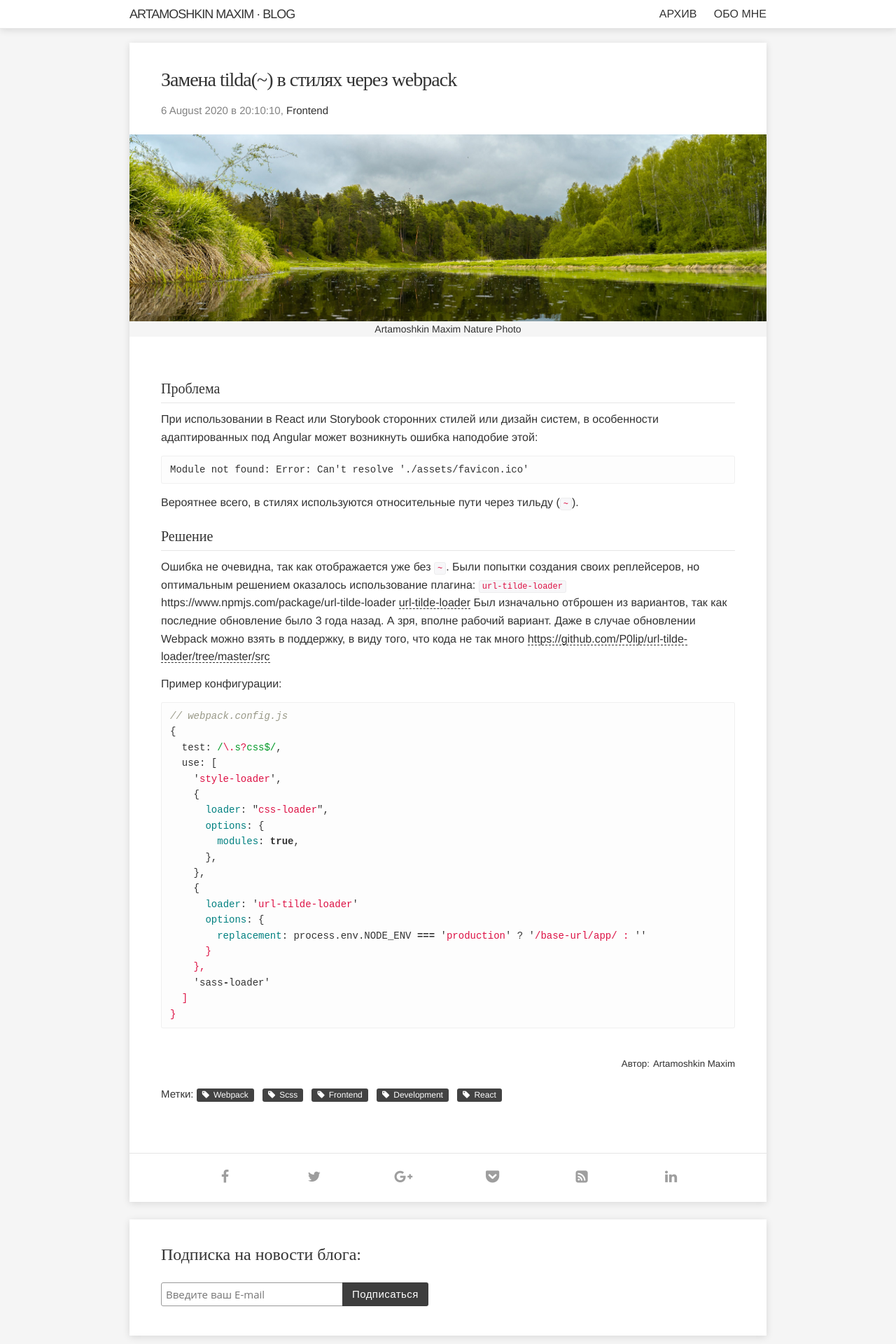
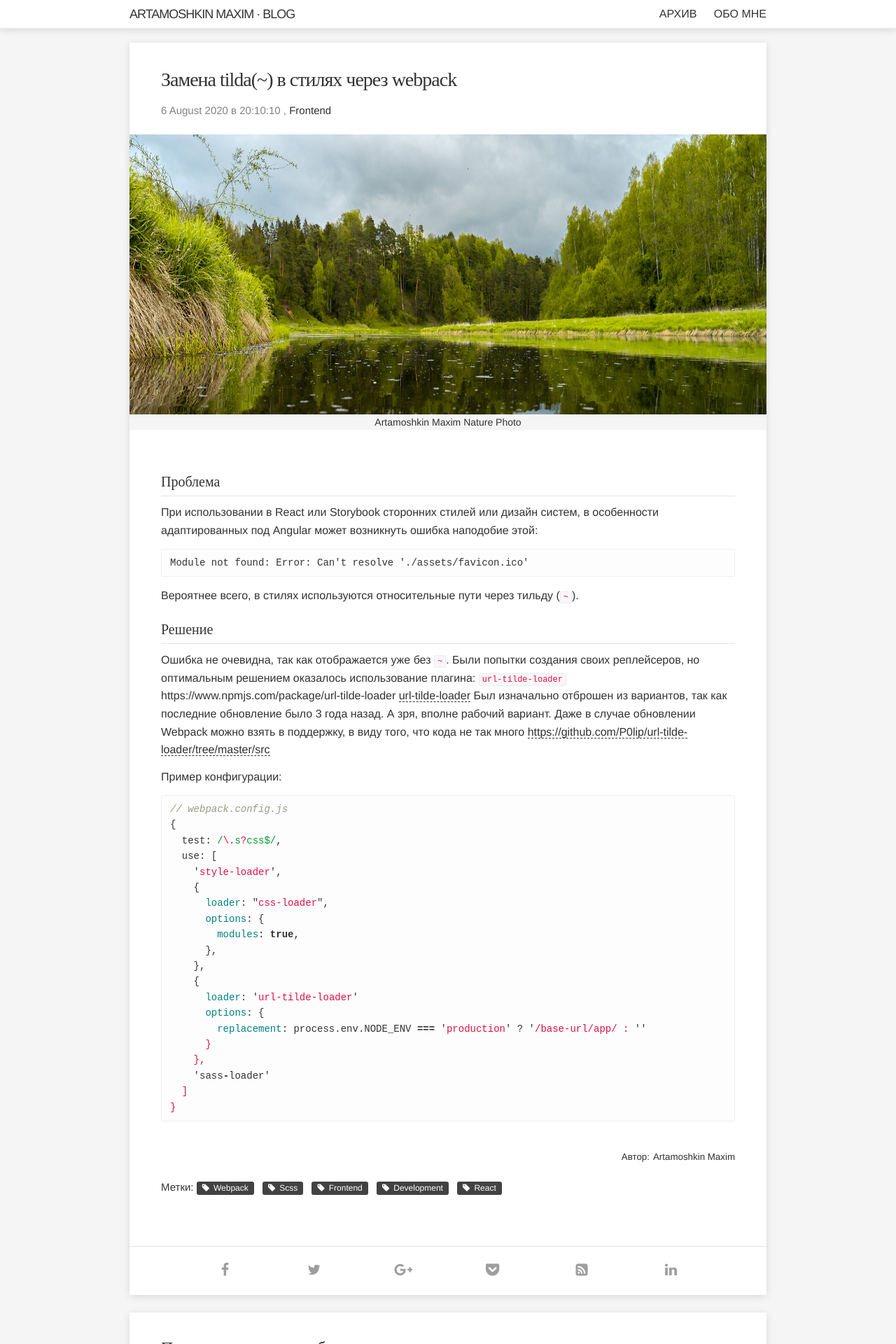
Before and after one commit to martamoshkin/blog.zverit.com, a Jekyll site: the page built from _posts/frontend/other/2020-08-07-webpack-url-tilde-loader.md, in a window 1280 px wide. Shown: the top 1920 px of the page at 70% size. Built offline with Jekyll 4.4.1, drawn with Linux system fonts in a browser that asks for light colours; some web fonts are replaced; comment, search, counter and statistics services are not loaded.

Commit message:
fix scss

```diff
--- a/_includes/head.html
+++ b/_includes/head.html
@@ -4,10 +4,12 @@
 	<meta name="viewport" content="width=device-width, initial-scale=1">
 	<meta name="author" content="Artamoshkin Maxim" />
 	<meta name="theme-color" content="#F5F5F5">
+
 	<meta name="mobile-web-app-capable" content="yes">
 	<meta name="wot-verification" content="deec9c67c255af56b8f2"/>
     <link rel="manifest" href="/pwa/manifest.json">
-<meta name="yandex-verification" content="4bc5610edf9121b0" />
+
+	<meta name="yandex-verification" content="4bc5610edf9121b0" />
 
 	<link rel="apple-touch-icon" sizes="180x180" href="/apple-touch-icon.png">
 	<link rel="icon" type="image/png" sizes="32x32" href="/favicon-32x32.png">
--- a/_layouts/post.html
+++ b/_layouts/post.html
@@ -2,14 +2,17 @@
 layout: default
 ---
 <article class="post" itemscope itemtype="http://schema.org/BlogPosting">
-	<meta itemprop="keywords" content="{{ page.tags | join: ',' }}" />
-	<meta itemprop="description" content="{{ content | strip_html | truncatewords: 40 }}" />
+    <meta itemprop="keywords" content="{{ page.tags | join: ',' }}"/>
+    <meta itemprop="description" content="{{ content | strip_html | truncatewords: 40 }}"/>
     <header class="post-header">
-		<h1 class="post-title"  itemprop="name headline">{{ page.title }}</h1>
+        <h1 class="post-title" itemprop="name headline">{{ page.title }}</h1>
         <meta itemprop="dateModified" content="{{ page.date | date_to_xmlschema }}">
         <div class="post-meta">
 
-			<time datetime="{{ page.date | date_to_xmlschema }}"  itemprop="datePublished">{{ page.date | date: "%-d %B %Y в %T" }}</time>,
+            <time datetime="{{ page.date | date_to_xmlschema }}" itemprop="datePublished">{{ page.date | date: "%-d %B
+                %Y в %T" }}
+            </time>
+            ,
             <a class="category" href="/category#{{page.category | slugify}}">{{page.category}} </a>
         </div>
     </header>
@@ -17,17 +20,25 @@
     {% if page.image %}
     <figure class="post-logo" itemscope itemprop="image" itemtype="http://schema.org/ImageObject">
         <picture>
-			<img class="image" itemprop="url contentUrl" src="{{ site.url }}{{ page.image }}" alt="{{ page.image_alt }}">
+            {% if page.image_height %}
+            <img class="image" height="{{page.image_height}}" itemprop="url contentUrl" src="{{ site.url }}{{ page.image }}"
+                 alt="{{ page.image_alt }}">
+            {% else %}
+            <img class="image" height="400px" itemprop="url contentUrl" src="{{ site.url }}{{ page.image }}"
+                 alt="{{ page.image_alt }}">
+            {% endif %}
+
             <!-- <img width="920" height="270" itemprop="url contentUrl" src="{{ site.url }}{{ page.image }}" alt="{{ page.image_alt }}"> -->
         </picture>
         <meta itemprop="width" content="120">
         <meta itemprop="height" content="90">
-		<meta itemprop="datePublished" content="{{ page.date | date: "%-d %B %Y" }}"/>
+        <meta itemprop="datePublished" content="{{ page.date | date: " %-d %B %Y
+        " }}"/>
         <figcaption itemprop="caption description">{{ page.image_alt }}</figcaption>
     </figure>
     {% endif %}
 
-	<div class="post-content"  itemprop="articleBody">
+    <div class="post-content" itemprop="articleBody">
         {{ content }}
     </div>
     {% if page.author %}
@@ -53,12 +64,21 @@
     </div>
 
     <ul class="share-buttons">
-		<li><a href="https://www.facebook.com/sharer/sharer.php?u={{ site.url }}{{ page.url }}&t=" rel="noopener" title="Share on Facebook" target="_blank"><span class="facebook fa fa-facebook"></span></a></li>
-		<li><a href="https://twitter.com/intent/tweet?url={{ site.url }}{{ page.url }}&text={{ page.title }}" rel="noopener" target="_blank" title="Tweet" ><span class="twitter fa fa-twitter"> </span></a></li>
-		<li><a href="https://plus.google.com/share?url={{ site.url }}{{ page.url }}" rel="noopener" target="_blank" title="Share on Google+"><span class="gplus fa fa-google-plus"></span></a></li>
-		<li><a href="https://getpocket.com/save?url={{ site.url }}{{ page.url }}&title={{ page.title }}" rel="noopener" target="_blank" title="Add to Pocket" ><span class="pocket fa fa-get-pocket"> </span></a></li>
-		<li><a href='https://feedly.com/i/subscription/feed%2Fhttp%3A%2F%2Fblog.zverit.com%2Ffeed.xml' rel="noopener" target='blank' title="Subscribe in Feedly"><span class="feedly fa fa-rss-square"></span></a><li>
-			<li><a href="http://www.linkedin.com/shareArticle?mini=true&url={{ site.url }}{{ page.url }}&title={{ page.title }}&summary=&source={{ site.title }}+#zveritblog" rel="noopener" target="_blank" title="Share on LinkedIn" ><span class="linkedin fa fa-linkedin"></span></a></li>
+        <li><a href="https://www.facebook.com/sharer/sharer.php?u={{ site.url }}{{ page.url }}&t=" rel="noopener"
+               title="Share on Facebook" target="_blank"><span class="facebook fa fa-facebook"></span></a></li>
+        <li><a href="https://twitter.com/intent/tweet?url={{ site.url }}{{ page.url }}&text={{ page.title }}"
+               rel="noopener" target="_blank" title="Tweet"><span class="twitter fa fa-twitter"> </span></a></li>
+        <li><a href="https://plus.google.com/share?url={{ site.url }}{{ page.url }}" rel="noopener" target="_blank"
+               title="Share on Google+"><span class="gplus fa fa-google-plus"></span></a></li>
+        <li><a href="https://getpocket.com/save?url={{ site.url }}{{ page.url }}&title={{ page.title }}" rel="noopener"
+               target="_blank" title="Add to Pocket"><span class="pocket fa fa-get-pocket"> </span></a></li>
+        <li><a href='https://feedly.com/i/subscription/feed%2Fhttp%3A%2F%2Fblog.zverit.com%2Ffeed.xml' rel="noopener"
+               target='blank' title="Subscribe in Feedly"><span class="feedly fa fa-rss-square"></span></a>
+        <li>
+        <li>
+            <a href="http://www.linkedin.com/shareArticle?mini=true&url={{ site.url }}{{ page.url }}&title={{ page.title }}&summary=&source={{ site.title }}+#zveritblog"
+               rel="noopener" target="_blank" title="Share on LinkedIn"><span
+                    class="linkedin fa fa-linkedin"></span></a></li>
     </ul>
 
     <div itemprop="publisher" itemscope itemtype="https://schema.org/Organization">
@@ -110,9 +131,9 @@
     <!-- Yandex.RTB R-A-279962-1 -->
     <div id="yandex_rtb_R-A-279962-1"></div>
     <script type="text/javascript">
-			(function(w, d, n, s, t) {
+        (function (w, d, n, s, t) {
             w[n] = w[n] || [];
-				w[n].push(function() {
+            w[n].push(function () {
                 Ya.Context.AdvManager.render({
                     blockId: "R-A-279962-1",
                     renderTo: "yandex_rtb_R-A-279962-1",
@@ -135,7 +156,7 @@
         this.page.url = "{{site.url}}{{page.url}}";
         this.page.identifier = "{{page.url}}";
     };
-		(function() {
+    (function () {
         var d = document, s = d.createElement('script');
 
         s.src = '//blogzverit.disqus.com/embed.js';
@@ -146,9 +167,9 @@
 </script>
 <noscript>Please enable JavaScript to view the comments</noscript>
 <script type="text/javascript">
-		(function(w, d, n, s, t) {
+    (function (w, d, n, s, t) {
         w[n] = w[n] || [];
-			w[n].push(function() {
+        w[n].push(function () {
             Ya.Context.AdvManager.render({
                 blockId: "R-A-279962-3",
                 renderTo: "yandex_rtb_R-A-279962-3",
--- a/css/font.css
+++ b/css/font.css
@@ -3,6 +3,7 @@
   font-family: 'Arimo';
   font-style: italic;
   font-weight: 400;
+  font-display: swap;
   src: local('Arimo Italic'), local('Arimo-Italic'), url(https://fonts.gstatic.com/s/arimo/v11/P5sCzZCDf9_T_10c9C5kiK-u.woff2) format('woff2');
   unicode-range: U+0460-052F, U+1C80-1C88, U+20B4, U+2DE0-2DFF, U+A640-A69F, U+FE2E-FE2F;
 }
@@ -11,6 +12,7 @@
   font-family: 'Arimo';
   font-style: italic;
   font-weight: 400;
+  font-display: swap;
   src: local('Arimo Italic'), local('Arimo-Italic'), url(https://fonts.gstatic.com/s/arimo/v11/P5sCzZCDf9_T_10c9CdkiK-u.woff2) format('woff2');
   unicode-range: U+0400-045F, U+0490-0491, U+04B0-04B1, U+2116;
 }
@@ -19,6 +21,7 @@
   font-family: 'Arimo';
   font-style: italic;
   font-weight: 400;
+  font-display: swap;
   src: local('Arimo Italic'), local('Arimo-Italic'), url(https://fonts.gstatic.com/s/arimo/v11/P5sCzZCDf9_T_10c9C9kiK-u.woff2) format('woff2');
   unicode-range: U+1F00-1FFF;
 }
@@ -27,6 +30,7 @@
   font-family: 'Arimo';
   font-style: italic;
   font-weight: 400;
+  font-display: swap;
   src: local('Arimo Italic'), local('Arimo-Italic'), url(https://fonts.gstatic.com/s/arimo/v11/P5sCzZCDf9_T_10c9CBkiK-u.woff2) format('woff2');
   unicode-range: U+0370-03FF;
 }
@@ -35,6 +39,7 @@
   font-family: 'Arimo';
   font-style: italic;
   font-weight: 400;
+  font-display: swap;
   src: local('Arimo Italic'), local('Arimo-Italic'), url(https://fonts.gstatic.com/s/arimo/v11/P5sCzZCDf9_T_10c9CFkiK-u.woff2) format('woff2');
   unicode-range: U+0590-05FF, U+20AA, U+25CC, U+FB1D-FB4F;
 }
@@ -43,6 +48,7 @@
   font-family: 'Arimo';
   font-style: italic;
   font-weight: 400;
+  font-display: swap;
   src: local('Arimo Italic'), local('Arimo-Italic'), url(https://fonts.gstatic.com/s/arimo/v11/P5sCzZCDf9_T_10c9CxkiK-u.woff2) format('woff2');
   unicode-range: U+0102-0103, U+0110-0111, U+1EA0-1EF9, U+20AB;
 }
@@ -51,6 +57,7 @@
   font-family: 'Arimo';
   font-style: italic;
   font-weight: 400;
+  font-display: swap;
   src: local('Arimo Italic'), local('Arimo-Italic'), url(https://fonts.gstatic.com/s/arimo/v11/P5sCzZCDf9_T_10c9C1kiK-u.woff2) format('woff2');
   unicode-range: U+0100-024F, U+0259, U+1E00-1EFF, U+2020, U+20A0-20AB, U+20AD-20CF, U+2113, U+2C60-2C7F, U+A720-A7FF;
 }
@@ -59,6 +66,7 @@
   font-family: 'Arimo';
   font-style: italic;
   font-weight: 400;
+  font-display: swap;
   src: local('Arimo Italic'), local('Arimo-Italic'), url(https://fonts.gstatic.com/s/arimo/v11/P5sCzZCDf9_T_10c9CNkiA.woff2) format('woff2');
   unicode-range: U+0000-00FF, U+0131, U+0152-0153, U+02BB-02BC, U+02C6, U+02DA, U+02DC, U+2000-206F, U+2074, U+20AC, U+2122, U+2191, U+2193, U+2212, U+2215, U+FEFF, U+FFFD;
 }
@@ -67,6 +75,7 @@
   font-family: 'Arimo';
   font-style: italic;
   font-weight: 700;
+  font-display: swap;
   src: local('Arimo Bold Italic'), local('Arimo-BoldItalic'), url(https://fonts.gstatic.com/s/arimo/v11/P5sHzZCDf9_T_10c_JhBnZ2P1OE2.woff2) format('woff2');
   unicode-range: U+0460-052F, U+1C80-1C88, U+20B4, U+2DE0-2DFF, U+A640-A69F, U+FE2E-FE2F;
 }
@@ -75,6 +84,7 @@
   font-family: 'Arimo';
   font-style: italic;
   font-weight: 700;
+  font-display: swap;
   src: local('Arimo Bold Italic'), local('Arimo-BoldItalic'), url(https://fonts.gstatic.com/s/arimo/v11/P5sHzZCDf9_T_10c_JhBnZSP1OE2.woff2) format('woff2');
   unicode-range: U+0400-045F, U+0490-0491, U+04B0-04B1, U+2116;
 }
@@ -83,6 +93,7 @@
   font-family: 'Arimo';
   font-style: italic;
   font-weight: 700;
+  font-display: swap;
   src: local('Arimo Bold Italic'), local('Arimo-BoldItalic'), url(https://fonts.gstatic.com/s/arimo/v11/P5sHzZCDf9_T_10c_JhBnZyP1OE2.woff2) format('woff2');
   unicode-range: U+1F00-1FFF;
 }
@@ -91,6 +102,7 @@
   font-family: 'Arimo';
   font-style: italic;
   font-weight: 700;
+  font-display: swap;
   src: local('Arimo Bold Italic'), local('Arimo-BoldItalic'), url(https://fonts.gstatic.com/s/arimo/v11/P5sHzZCDf9_T_10c_JhBnZOP1OE2.woff2) format('woff2');
   unicode-range: U+0370-03FF;
 }
@@ -99,6 +111,7 @@
   font-family: 'Arimo';
   font-style: italic;
   font-weight: 700;
+  font-display: swap;
   src: local('Arimo Bold Italic'), local('Arimo-BoldItalic'), url(https://fonts.gstatic.com/s/arimo/v11/P5sHzZCDf9_T_10c_JhBnZKP1OE2.woff2) format('woff2');
   unicode-range: U+0590-05FF, U+20AA, U+25CC, U+FB1D-FB4F;
 }
@@ -107,6 +120,7 @@
   font-family: 'Arimo';
   font-style: italic;
   font-weight: 700;
+  font-display: swap;
   src: local('Arimo Bold Italic'), local('Arimo-BoldItalic'), url(https://fonts.gstatic.com/s/arimo/v11/P5sHzZCDf9_T_10c_JhBnZ-P1OE2.woff2) format('woff2');
   unicode-range: U+0102-0103, U+0110-0111, U+1EA0-1EF9, U+20AB;
 }
@@ -115,6 +129,7 @@
   font-family: 'Arimo';
   font-style: italic;
   font-weight: 700;
+  font-display: swap;
   src: local('Arimo Bold Italic'), local('Arimo-BoldItalic'), url(https://fonts.gstatic.com/s/arimo/v11/P5sHzZCDf9_T_10c_JhBnZ6P1OE2.woff2) format('woff2');
   unicode-range: U+0100-024F, U+0259, U+1E00-1EFF, U+2020, U+20A0-20AB, U+20AD-20CF, U+2113, U+2C60-2C7F, U+A720-A7FF;
 }
@@ -123,6 +138,7 @@
   font-family: 'Arimo';
   font-style: italic;
   font-weight: 700;
+  font-display: swap;
   src: local('Arimo Bold Italic'), local('Arimo-BoldItalic'), url(https://fonts.gstatic.com/s/arimo/v11/P5sHzZCDf9_T_10c_JhBnZCP1A.woff2) format('woff2');
   unicode-range: U+0000-00FF, U+0131, U+0152-0153, U+02BB-02BC, U+02C6, U+02DA, U+02DC, U+2000-206F, U+2074, U+20AC, U+2122, U+2191, U+2193, U+2212, U+2215, U+FEFF, U+FFFD;
 }
@@ -131,6 +147,7 @@
   font-family: 'Arimo';
   font-style: normal;
   font-weight: 400;
+  font-display: swap;
   src: local('Arimo Regular'), local('Arimo-Regular'), url(https://fonts.gstatic.com/s/arimo/v11/P5sMzZCDf9_T_10UxCF8jA.woff2) format('woff2');
   unicode-range: U+0460-052F, U+1C80-1C88, U+20B4, U+2DE0-2DFF, U+A640-A69F, U+FE2E-FE2F;
 }
@@ -139,6 +156,7 @@
   font-family: 'Arimo';
   font-style: normal;
   font-weight: 400;
+  font-display: swap;
   src: local('Arimo Regular'), local('Arimo-Regular'), url(https://fonts.gstatic.com/s/arimo/v11/P5sMzZCDf9_T_10dxCF8jA.woff2) format('woff2');
   unicode-range: U+0400-045F, U+0490-0491, U+04B0-04B1, U+2116;
 }
@@ -147,6 +165,7 @@
   font-family: 'Arimo';
   font-style: normal;
   font-weight: 400;
+  font-display: swap;
   src: local('Arimo Regular'), local('Arimo-Regular'), url(https://fonts.gstatic.com/s/arimo/v11/P5sMzZCDf9_T_10VxCF8jA.woff2) format('woff2');
   unicode-range: U+1F00-1FFF;
 }
@@ -155,6 +174,7 @@
   font-family: 'Arimo';
   font-style: normal;
   font-weight: 400;
+  font-display: swap;
   src: local('Arimo Regular'), local('Arimo-Regular'), url(https://fonts.gstatic.com/s/arimo/v11/P5sMzZCDf9_T_10axCF8jA.woff2) format('woff2');
   unicode-range: U+0370-03FF;
 }
@@ -163,6 +183,7 @@
   font-family: 'Arimo';
   font-style: normal;
   font-weight: 400;
+  font-display: swap;
   src: local('Arimo Regular'), local('Arimo-Regular'), url(https://fonts.gstatic.com/s/arimo/v11/P5sMzZCDf9_T_10bxCF8jA.woff2) format('woff2');
   unicode-range: U+0590-05FF, U+20AA, U+25CC, U+FB1D-FB4F;
 }
@@ -171,6 +192,7 @@
   font-family: 'Arimo';
   font-style: normal;
   font-weight: 400;
+  font-display: swap;
   src: local('Arimo Regular'), local('Arimo-Regular'), url(https://fonts.gstatic.com/s/arimo/v11/P5sMzZCDf9_T_10WxCF8jA.woff2) format('woff2');
   unicode-range: U+0102-0103, U+0110-0111, U+1EA0-1EF9, U+20AB;
 }
@@ -179,6 +201,7 @@
   font-family: 'Arimo';
   font-style: normal;
   font-weight: 400;
+  font-display: swap;
   src: local('Arimo Regular'), local('Arimo-Regular'), url(https://fonts.gstatic.com/s/arimo/v11/P5sMzZCDf9_T_10XxCF8jA.woff2) format('woff2');
   unicode-range: U+0100-024F, U+0259, U+1E00-1EFF, U+2020, U+20A0-20AB, U+20AD-20CF, U+2113, U+2C60-2C7F, U+A720-A7FF;
 }
@@ -187,6 +210,7 @@
   font-family: 'Arimo';
   font-style: normal;
   font-weight: 400;
+  font-display: swap;
   src: local('Arimo Regular'), local('Arimo-Regular'), url(https://fonts.gstatic.com/s/arimo/v11/P5sMzZCDf9_T_10ZxCE.woff2) format('woff2');
   unicode-range: U+0000-00FF, U+0131, U+0152-0153, U+02BB-02BC, U+02C6, U+02DA, U+02DC, U+2000-206F, U+2074, U+20AC, U+2122, U+2191, U+2193, U+2212, U+2215, U+FEFF, U+FFFD;
 }
@@ -195,6 +219,7 @@
   font-family: 'Arimo';
   font-style: normal;
   font-weight: 700;
+  font-display: swap;
   src: local('Arimo Bold'), local('Arimo-Bold'), url(https://fonts.gstatic.com/s/arimo/v11/P5sBzZCDf9_T_1Wi4TROrZKX0A.woff2) format('woff2');
   unicode-range: U+0460-052F, U+1C80-1C88, U+20B4, U+2DE0-2DFF, U+A640-A69F, U+FE2E-FE2F;
 }
@@ -203,6 +228,7 @@
   font-family: 'Arimo';
   font-style: normal;
   font-weight: 700;
+  font-display: swap;
   src: local('Arimo Bold'), local('Arimo-Bold'), url(https://fonts.gstatic.com/s/arimo/v11/P5sBzZCDf9_T_1Wi4TRHrZKX0A.woff2) format('woff2');
   unicode-range: U+0400-045F, U+0490-0491, U+04B0-04B1, U+2116;
 }
@@ -211,6 +237,7 @@
   font-family: 'Arimo';
   font-style: normal;
   font-weight: 700;
+  font-display: swap;
   src: local('Arimo Bold'), local('Arimo-Bold'), url(https://fonts.gstatic.com/s/arimo/v11/P5sBzZCDf9_T_1Wi4TRPrZKX0A.woff2) format('woff2');
   unicode-range: U+1F00-1FFF;
 }
@@ -219,6 +246,7 @@
   font-family: 'Arimo';
   font-style: normal;
   font-weight: 700;
+  font-display: swap;
   src: local('Arimo Bold'), local('Arimo-Bold'), url(https://fonts.gstatic.com/s/arimo/v11/P5sBzZCDf9_T_1Wi4TRArZKX0A.woff2) format('woff2');
   unicode-range: U+0370-03FF;
 }
@@ -227,6 +255,7 @@
   font-family: 'Arimo';
   font-style: normal;
   font-weight: 700;
+  font-display: swap;
   src: local('Arimo Bold'), local('Arimo-Bold'), url(https://fonts.gstatic.com/s/arimo/v11/P5sBzZCDf9_T_1Wi4TRBrZKX0A.woff2) format('woff2');
   unicode-range: U+0590-05FF, U+20AA, U+25CC, U+FB1D-FB4F;
 }
@@ -235,6 +264,7 @@
   font-family: 'Arimo';
   font-style: normal;
   font-weight: 700;
+  font-display: swap;
   src: local('Arimo Bold'), local('Arimo-Bold'), url(https://fonts.gstatic.com/s/arimo/v11/P5sBzZCDf9_T_1Wi4TRMrZKX0A.woff2) format('woff2');
   unicode-range: U+0102-0103, U+0110-0111, U+1EA0-1EF9, U+20AB;
 }
@@ -243,6 +273,7 @@
   font-family: 'Arimo';
   font-style: normal;
   font-weight: 700;
+  font-display: swap;
   src: local('Arimo Bold'), local('Arimo-Bold'), url(https://fonts.gstatic.com/s/arimo/v11/P5sBzZCDf9_T_1Wi4TRNrZKX0A.woff2) format('woff2');
   unicode-range: U+0100-024F, U+0259, U+1E00-1EFF, U+2020, U+20A0-20AB, U+20AD-20CF, U+2113, U+2C60-2C7F, U+A720-A7FF;
 }
@@ -251,6 +282,7 @@
   font-family: 'Arimo';
   font-style: normal;
   font-weight: 700;
+  font-display: swap;
   src: local('Arimo Bold'), local('Arimo-Bold'), url(https://fonts.gstatic.com/s/arimo/v11/P5sBzZCDf9_T_1Wi4TRDrZI.woff2) format('woff2');
   unicode-range: U+0000-00FF, U+0131, U+0152-0153, U+02BB-02BC, U+02C6, U+02DA, U+02DC, U+2000-206F, U+2074, U+20AC, U+2122, U+2191, U+2193, U+2212, U+2215, U+FEFF, U+FFFD;
 }
@@ -259,6 +291,7 @@
   font-family: 'Roboto Slab';
   font-style: normal;
   font-weight: 400;
+  font-display: swap;
   src: local('Roboto Slab Regular'), local('RobotoSlab-Regular'), url(https://fonts.gstatic.com/s/robotoslab/v7/BngMUXZYTXPIvIBgJJSb6ufA5qW54A.woff2) format('woff2');
   unicode-range: U+0460-052F, U+1C80-1C88, U+20B4, U+2DE0-2DFF, U+A640-A69F, U+FE2E-FE2F;
 }
@@ -267,6 +300,7 @@
   font-family: 'Roboto Slab';
   font-style: normal;
   font-weight: 400;
+  font-display: swap;
   src: local('Roboto Slab Regular'), local('RobotoSlab-Regular'), url(https://fonts.gstatic.com/s/robotoslab/v7/BngMUXZYTXPIvIBgJJSb6ufJ5qW54A.woff2) format('woff2');
   unicode-range: U+0400-045F, U+0490-0491, U+04B0-04B1, U+2116;
 }
@@ -275,6 +309,7 @@
   font-family: 'Roboto Slab';
   font-style: normal;
   font-weight: 400;
+  font-display: swap;
   src: local('Roboto Slab Regular'), local('RobotoSlab-Regular'), url(https://fonts.gstatic.com/s/robotoslab/v7/BngMUXZYTXPIvIBgJJSb6ufB5qW54A.woff2) format('woff2');
   unicode-range: U+1F00-1FFF;
 }
@@ -283,6 +318,7 @@
   font-family: 'Roboto Slab';
   font-style: normal;
   font-weight: 400;
+  font-display: swap;
   src: local('Roboto Slab Regular'), local('RobotoSlab-Regular'), url(https://fonts.gstatic.com/s/robotoslab/v7/BngMUXZYTXPIvIBgJJSb6ufO5qW54A.woff2) format('woff2');
   unicode-range: U+0370-03FF;
 }
@@ -291,6 +327,7 @@
   font-family: 'Roboto Slab';
   font-style: normal;
   font-weight: 400;
+  font-display: swap;
   src: local('Roboto Slab Regular'), local('RobotoSlab-Regular'), url(https://fonts.gstatic.com/s/robotoslab/v7/BngMUXZYTXPIvIBgJJSb6ufC5qW54A.woff2) format('woff2');
   unicode-range: U+0102-0103, U+0110-0111, U+1EA0-1EF9, U+20AB;
 }
@@ -299,6 +336,7 @@
   font-family: 'Roboto Slab';
   font-style: normal;
   font-weight: 400;
+  font-display: swap;
   src: local('Roboto Slab Regular'), local('RobotoSlab-Regular'), url(https://fonts.gstatic.com/s/robotoslab/v7/BngMUXZYTXPIvIBgJJSb6ufD5qW54A.woff2) format('woff2');
   unicode-range: U+0100-024F, U+0259, U+1E00-1EFF, U+2020, U+20A0-20AB, U+20AD-20CF, U+2113, U+2C60-2C7F, U+A720-A7FF;
 }
@@ -307,6 +345,7 @@
   font-family: 'Roboto Slab';
   font-style: normal;
   font-weight: 400;
+  font-display: swap;
   src: local('Roboto Slab Regular'), local('RobotoSlab-Regular'), url(https://fonts.gstatic.com/s/robotoslab/v7/BngMUXZYTXPIvIBgJJSb6ufN5qU.woff2) format('woff2');
   unicode-range: U+0000-00FF, U+0131, U+0152-0153, U+02BB-02BC, U+02C6, U+02DA, U+02DC, U+2000-206F, U+2074, U+20AC, U+2122, U+2191, U+2193, U+2212, U+2215, U+FEFF, U+FFFD;
 }
```
Also changed, not shown: other parts of _layouts/post.html (+2 -1 lines), _posts/frontend/react/2021-02-14-react-optimization-functional-components.md (+1 -0 lines). Lines whose indentation alone changed are shown as unchanged.
